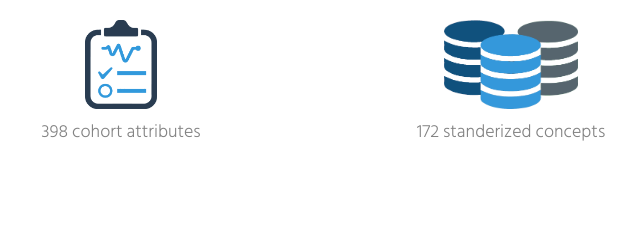
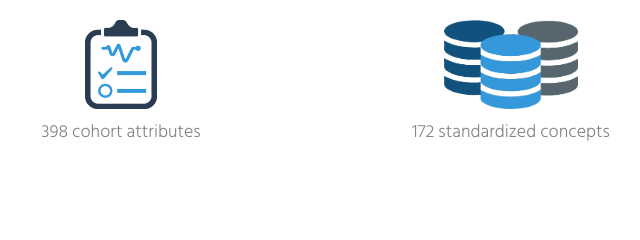
Before and after one commit to bioinformatics-ua/CMToolkit, a plain HTML site: page docs/index.html in a window 1280 px wide. Shown: the part 1240-1480 px from the top of the page, 519-1159 px from the left. Drawn offline with Linux system fonts and the light colour scheme.

Commit message:
Update index.html

```diff
--- a/docs/index.html
+++ b/docs/index.html
@@ -90,7 +90,7 @@
         <div class="col-xs-12 col-md-4">
           <img src="./assets/images/databases.png" style="height: 7vw;" alt="" class="reveal img-responsive reveal-content image-center">
           <div class="text-center">
-            <h4>172 standerized concepts</h4>
+            <h4>172 standardized concepts</h4>
           </div>
         </div>
       </div>
```
